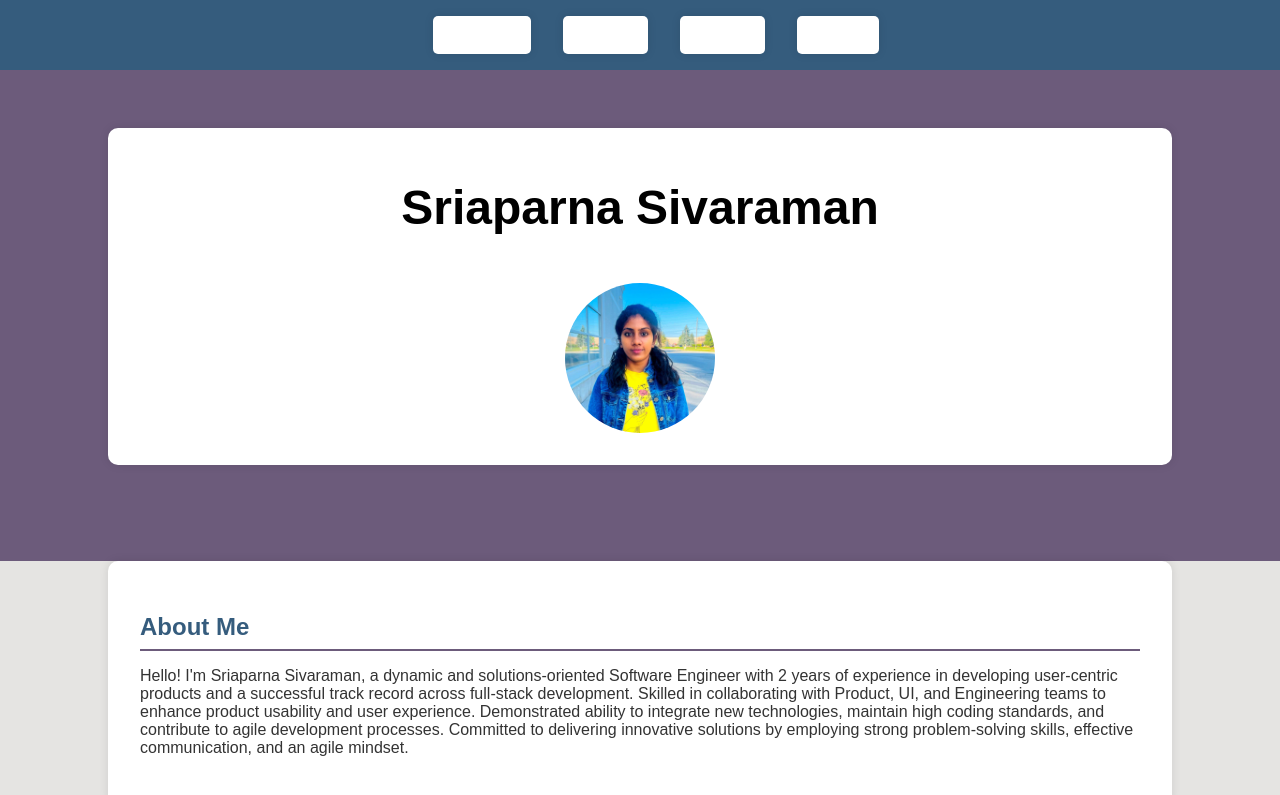
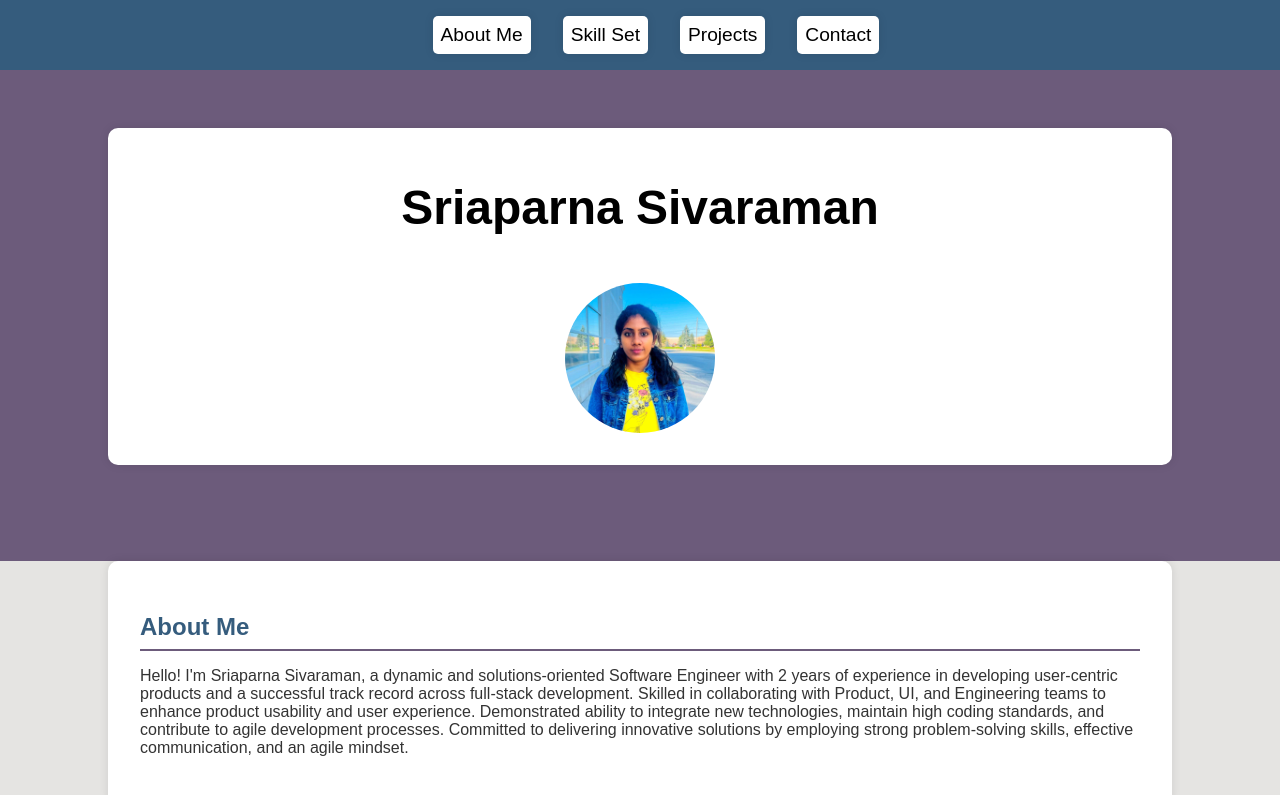
Before and after one commit to Sriaparna/Sriaparna.github.io, a plain HTML site: page index.html in a window 1280 px wide. Shown: the top 795 px of the page. Drawn offline with Linux system fonts and the light colour scheme.

```diff
--- a/style.css
+++ b/style.css
@@ -29,7 +29,7 @@ nav ul li {
 }
 
 nav ul li a {
-    color: #FFF; /* White */
+    color: #000; /* White */
     text-decoration: none;
     font-size: 1.2rem;
     transition: color 0.3s;
```
